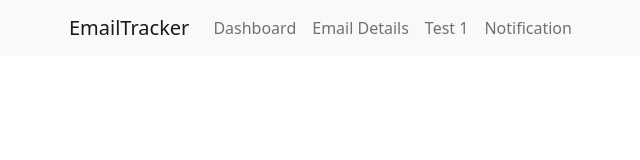
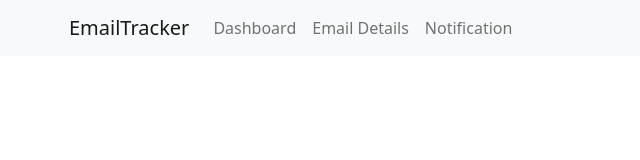
Before and after one commit to DhavalSinor/MailTracker, an Angular app: page / in a window 1280 px wide. Shown: the top 160 px of the page, without its empty margins (13-653 px from the left). Built offline with nearby package versions, Linux system fonts and the light colour scheme.

Commit message:
Revert "hotfix test"
This reverts commit a3eba9b923eb2cbe4256b6900a032cfed6a22081.

```diff
--- a/src/app/component/header/header.component.html
+++ b/src/app/component/header/header.component.html
@@ -13,9 +13,6 @@
           <a class="nav-link" href="#">Email Details</a>
         </li>
         <li class="nav-item">
-          <a class="nav-link" href="#">Test 1</a>
-        </li>
-        <li class="nav-item">
           <a class="nav-link" href="#">Notification</a>
         </li>
       </ul>
```
